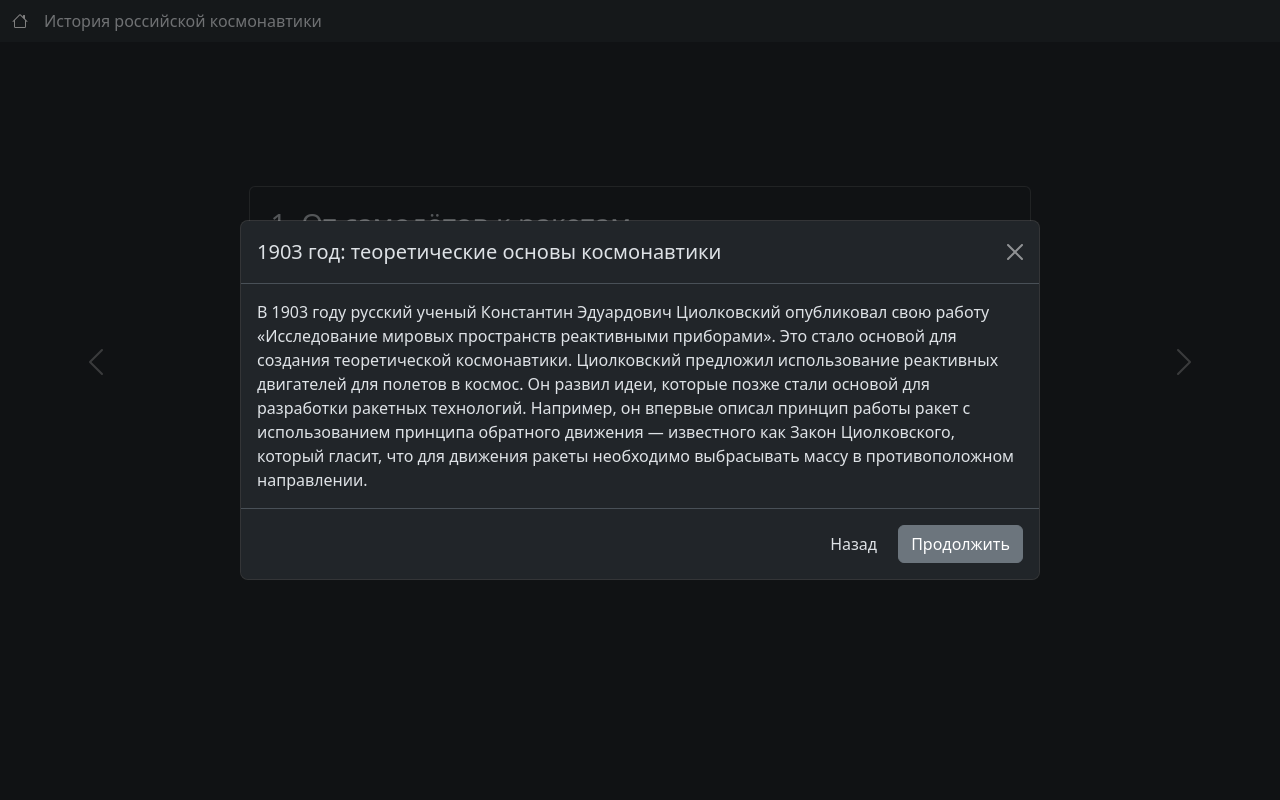
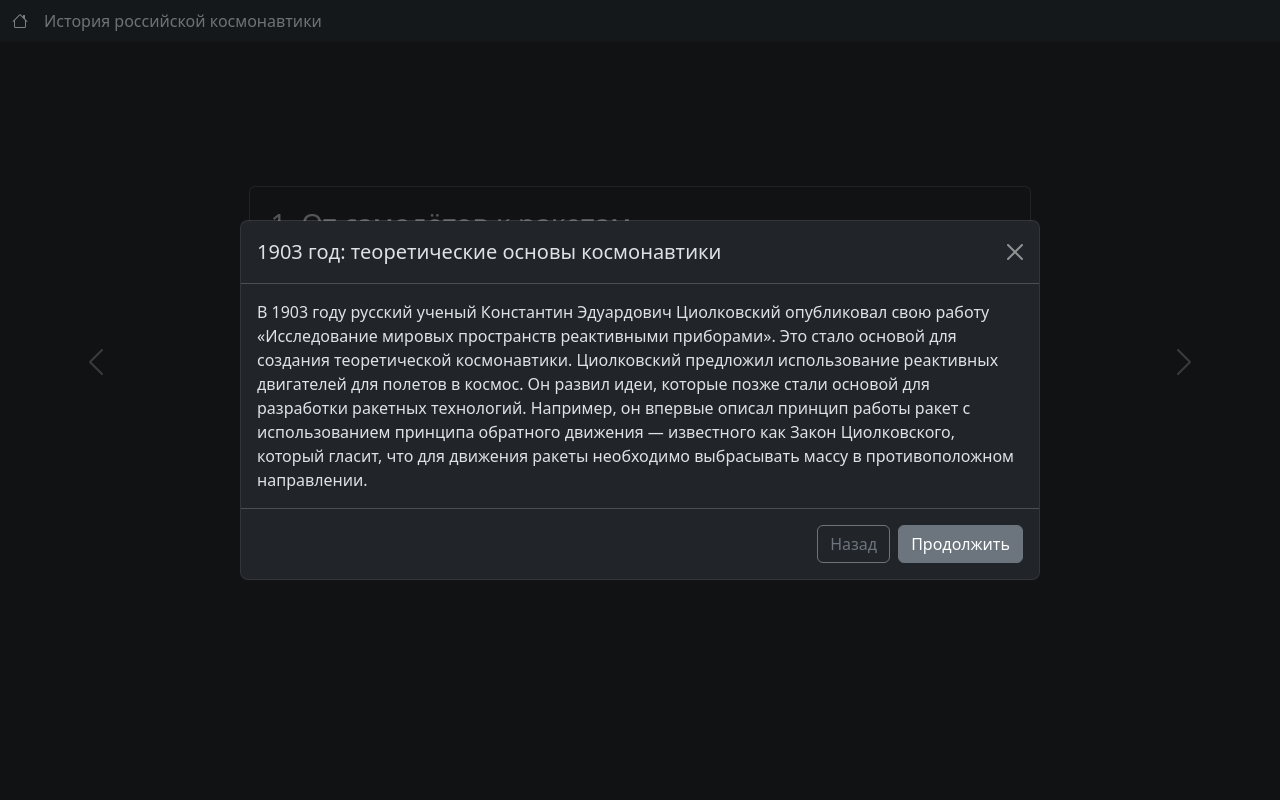
Before and after one commit to Naakinn/astromap, a Django app: page /map/ in a window 1280 px wide, after a click on "Вперёд". Run offline with Django 5.2, Linux system fonts and the light colour scheme; some libraries are stand-ins or nearby versions.

Commit message:
Fix outline buttons

```diff
--- a/astromap/templates/astromap/map.html
+++ b/astromap/templates/astromap/map.html
@@ -163,7 +163,7 @@
 				для движения ракеты необходимо выбрасывать массу в противоположном направлении.
 			</div>
 			<div class="modal-footer">
-				<button class="btn btn-secondary-outline" data-bs-dismiss="modal">Назад</button>
+				<button class="btn btn-outline-secondary" data-bs-dismiss="modal">Назад</button>
 				<button class="btn btn-secondary" data-bs-target="#modal01" data-bs-toggle="modal">Продолжить</button>
 			</div>
 		</div>
@@ -187,7 +187,7 @@
 				ракетная тяга может быть значительно увеличена с помощью использования жидких топлив.
 			</div>
 			<div class="modal-footer">
-				<button class="btn btn-secondary-outline" data-bs-target="#modal00"
+				<button class="btn btn-outline-secondary" data-bs-target="#modal00"
 					data-bs-toggle="modal">Назад</button>
 				<button class="btn btn-secondary" data-bs-target="#modal02" data-bs-toggle="modal">Продолжить</button>
 			</div>
@@ -212,7 +212,7 @@
 				разработок и послужил важным шагом на пути к созданию ракет для космических полетов.
 			</div>
 			<div class="modal-footer">
-				<button class="btn btn-secondary-outline" data-bs-target="#modal01"
+				<button class="btn btn-outline-secondary" data-bs-target="#modal01"
 					data-bs-toggle="modal">Назад</button>
 				<button class="btn btn-secondary" data-bs-target="#modal03" data-bs-toggle="modal">Продолжить</button>
 			</div>
@@ -237,7 +237,7 @@
 				дальнейшем стали основой для космических исследований и военных ракетных технологий.
 			</div>
 			<div class="modal-footer">
-				<button class="btn btn-secondary-outline" data-bs-target="#modal02"
+				<button class="btn btn-outline-secondary" data-bs-target="#modal02"
 					data-bs-toggle="modal">Назад</button>
 				<button type="button" class="btn btn-danger" data-bs-dismiss="modal">Закрыть</button>
 			</div>
@@ -265,7 +265,7 @@
 				Советским Союзом и США.
 			</div>
 			<div class="modal-footer">
-				<button class="btn btn-secondary" data-bs-dismiss="modal">Назад</button>
+				<button class="btn btn-outline-secondary" data-bs-dismiss="modal">Назад</button>
 				<button class="btn btn-secondary" data-bs-target="#modal11" data-bs-toggle="modal">Продолжить</button>
 			</div>
 		</div>
@@ -289,7 +289,7 @@
 				полетов.
 			</div>
 			<div class="modal-footer">
-				<button class="btn btn-secondary-outline" data-bs-target="#modal10"
+				<button class="btn btn-outline-secondary" data-bs-target="#modal10"
 					data-bs-toggle="modal">Назад</button>
 				<button class="btn btn-secondary" data-bs-target="#modal12" data-bs-toggle="modal">Продолжить</button>
 			</div>
@@ -314,7 +314,7 @@
 				системы.
 			</div>
 			<div class="modal-footer">
-				<button class="btn btn-secondary-outline" data-bs-target="#modal11"
+				<button class="btn btn-outline-secondary" data-bs-target="#modal11"
 					data-bs-toggle="modal">Назад</button>
 				<button class="btn btn-secondary" data-bs-target="#modal13" data-bs-toggle="modal">Продолжить</button>
 			</div>
@@ -339,7 +339,7 @@
 				системы.
 			</div>
 			<div class="modal-footer">
-				<button class="btn btn-secondary-outline" data-bs-target="#modal12"
+				<button class="btn btn-outline-secondary" data-bs-target="#modal12"
 					data-bs-toggle="modal">Назад</button>
 				<button type="button" class="btn btn-danger" data-bs-dismiss="modal">Закрыть</button>
 			</div>
@@ -366,7 +366,7 @@
 				системы.
 			</div>
 			<div class="modal-footer">
-				<button class="btn btn-secondary-outline" data-bs-dismiss="modal">Назад</button>
+				<button class="btn btn-outline-secondary" data-bs-dismiss="modal">Назад</button>
 				<button class="btn btn-secondary" data-bs-target="#modal21" data-bs-toggle="modal">Продолжить</button>
 			</div>
 		</div>
@@ -389,7 +389,7 @@
 				влиянии невесомости на человеческий организм.
 			</div>
 			<div class="modal-footer">
-				<button class="btn btn-secondary-outline" data-bs-target="#modal20"
+				<button class="btn btn-outline-secondary" data-bs-target="#modal20"
 					data-bs-toggle="modal">Назад</button>
 				<button class="btn btn-secondary" data-bs-target="#modal22" data-bs-toggle="modal">Продолжить</button>
 			</div>
@@ -412,7 +412,7 @@
 				влиянии невесомости на человеческий организм.
 			</div>
 			<div class="modal-footer">
-				<button class="btn btn-secondary-outline" data-bs-target="#modal21"
+				<button class="btn btn-outline-secondary" data-bs-target="#modal21"
 					data-bs-toggle="modal">Назад</button>
 				<button class="btn btn-secondary" data-bs-target="#modal23" data-bs-toggle="modal">Продолжить</button>
 			</div>
@@ -436,7 +436,7 @@
 				часа.
 			</div>
 			<div class="modal-footer">
-				<button class="btn btn-secondary-outline" data-bs-target="#modal22"
+				<button class="btn btn-outline-secondary" data-bs-target="#modal22"
 					data-bs-toggle="modal">Назад</button>
 				<button type="button" class="btn btn-danger" data-bs-dismiss="modal">Закрыть</button>
 			</div>
@@ -463,7 +463,7 @@
 				часа.
 			</div>
 			<div class="modal-footer">
-				<button class="btn btn-secondary-outline" data-bs-dismiss="modal">Назад</button>
+				<button class="btn btn-outline-secondary" data-bs-dismiss="modal">Назад</button>
 				<button class="btn btn-secondary" data-bs-target="#modal31" data-bs-toggle="modal">Продолжить</button>
 			</div>
 		</div>
@@ -485,7 +485,7 @@
 				искусственным объектом, который облетел Луну и позволил получить уникальную информацию о ее природе.
 			</div>
 			<div class="modal-footer">
-				<button class="btn btn-secondary-outline" data-bs-target="#modal30"
+				<button class="btn btn-outline-secondary" data-bs-target="#modal30"
 					data-bs-toggle="modal">Назад</button>
 				<button class="btn btn-secondary" data-bs-target="#modal32" data-bs-toggle="modal">Продолжить</button>
 			</div>
@@ -508,7 +508,7 @@
 				использованию роботов для исследования других планет.
 			</div>
 			<div class="modal-footer">
-				<button class="btn btn-secondary-outline" data-bs-target="#modal31"
+				<button class="btn btn-outline-secondary" data-bs-target="#modal31"
 					data-bs-toggle="modal">Назад</button>
 				<button class="btn btn-secondary" data-bs-target="#modal33" data-bs-toggle="modal">Продолжить</button>
 			</div>
@@ -530,7 +530,7 @@
 				искусственным объектом, который облетел Луну и позволил получить уникальную информацию о ее природе.
 			</div>
 			<div class="modal-footer">
-				<button class="btn btn-secondary-outline" data-bs-target="#modal32"
+				<button class="btn btn-outline-secondary" data-bs-target="#modal32"
 					data-bs-toggle="modal">Назад</button>
 				<button type="button" class="btn btn-danger" data-bs-dismiss="modal">Закрыть</button>
 			</div>
@@ -563,8 +563,8 @@
 				станций, которые обеспечивают непрерывное присутствие человека в космосе.
 			</div>
 			<div class="modal-footer">
-				<button class="btn btn-secondary" data-bs-dismiss="modal">Назад</button>
-				<button class="btn btn-secondary-outline" data-bs-target="#modal41"
+				<button class="btn btn-outline-secondary" data-bs-dismiss="modal">Назад</button>
+				<button class="btn btn-secondary" data-bs-target="#modal41"
 					data-bs-toggle="modal">Продолжить</button>
 			</div>
 		</div>
@@ -589,7 +589,7 @@
 				остаётся яркой страницей в истории космонавтики.
 			</div>
 			<div class="modal-footer">
-				<button class="btn btn-secondary-outline" data-bs-target="#modal40"
+				<button class="btn btn-outline-secondary" data-bs-target="#modal40"
 					data-bs-toggle="modal">Назад</button>
 				<button class="btn btn-secondary" data-bs-target="#modal42" data-bs-toggle="modal">Продолжить</button>
 			</div>
@@ -618,7 +618,7 @@
 				станций, которые обеспечивают непрерывное присутствие человека в космосе.
 			</div>
 			<div class="modal-footer">
-				<button class="btn btn-secondary-outline" data-bs-target="#modal41"
+				<button class="btn btn-outline-secondary" data-bs-target="#modal41"
 					data-bs-toggle="modal">Назад</button>
 				<button type="button" class="btn btn-danger" data-bs-dismiss="modal">Закрыть</button>
 			</div>
@@ -651,7 +651,7 @@
 				станций, которые обеспечивают непрерывное присутствие человека в космосе.
 			</div>
 			<div class="modal-footer">
-				<button class="btn btn-secondary-outline" data-bs-dismiss="modal">Назад</button>
+				<button class="btn btn-outline-secondary" data-bs-dismiss="modal">Назад</button>
 				<button class="btn btn-secondary" data-bs-target="#modal51" data-bs-toggle="modal">Продолжить</button>
 			</div>
 		</div>
@@ -679,7 +679,7 @@
 				станций, которые обеспечивают непрерывное присутствие человека в космосе.
 			</div>
 			<div class="modal-footer">
-				<button class="btn btn-secondary-outline" data-bs-target="#modal50"
+				<button class="btn btn-outline-secondary" data-bs-target="#modal50"
 					data-bs-toggle="modal">Назад</button>
 				<button type="button" class="btn btn-danger" data-bs-dismiss="modal">Закрыть</button>
 			</div>
```
